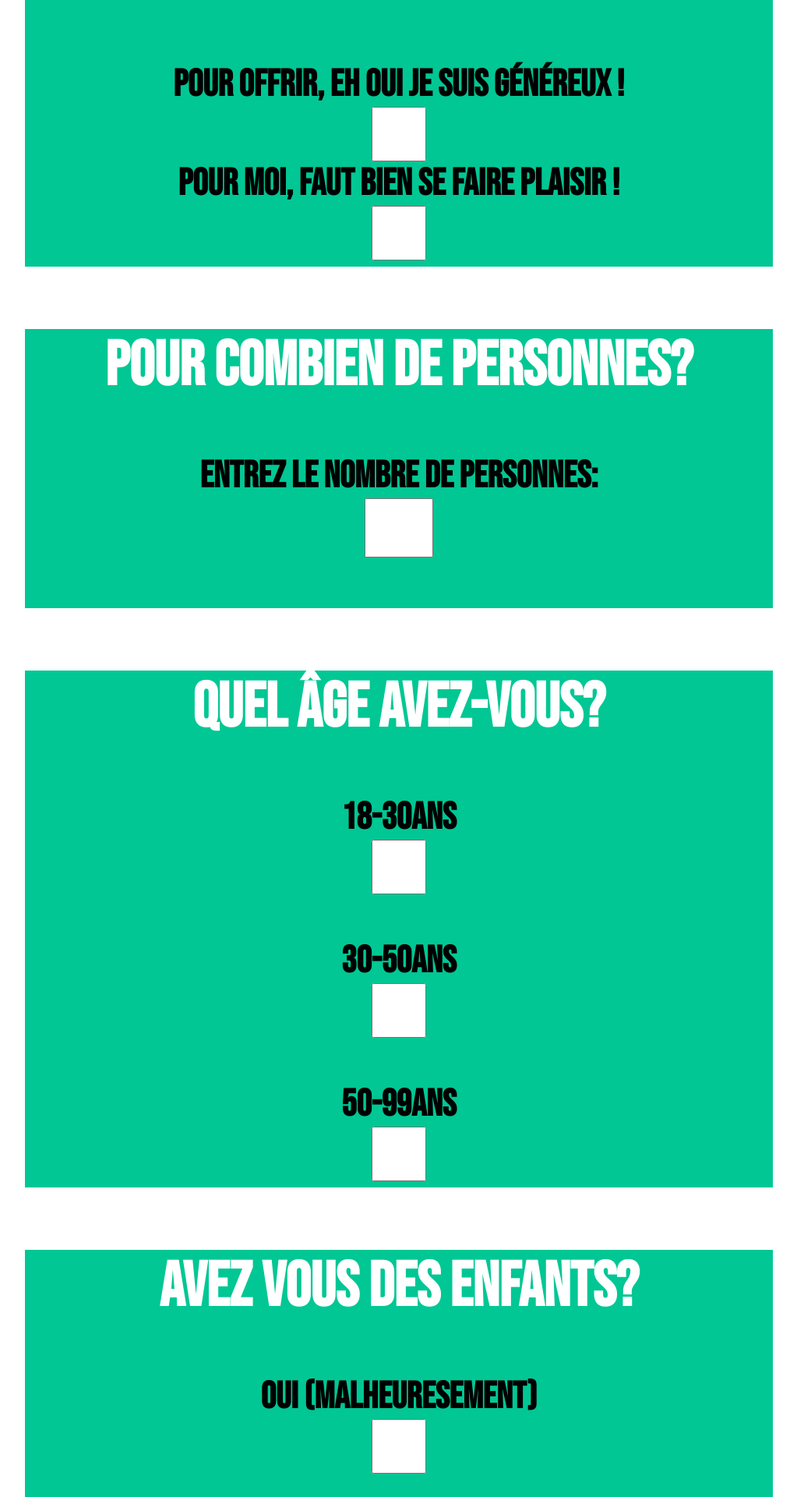
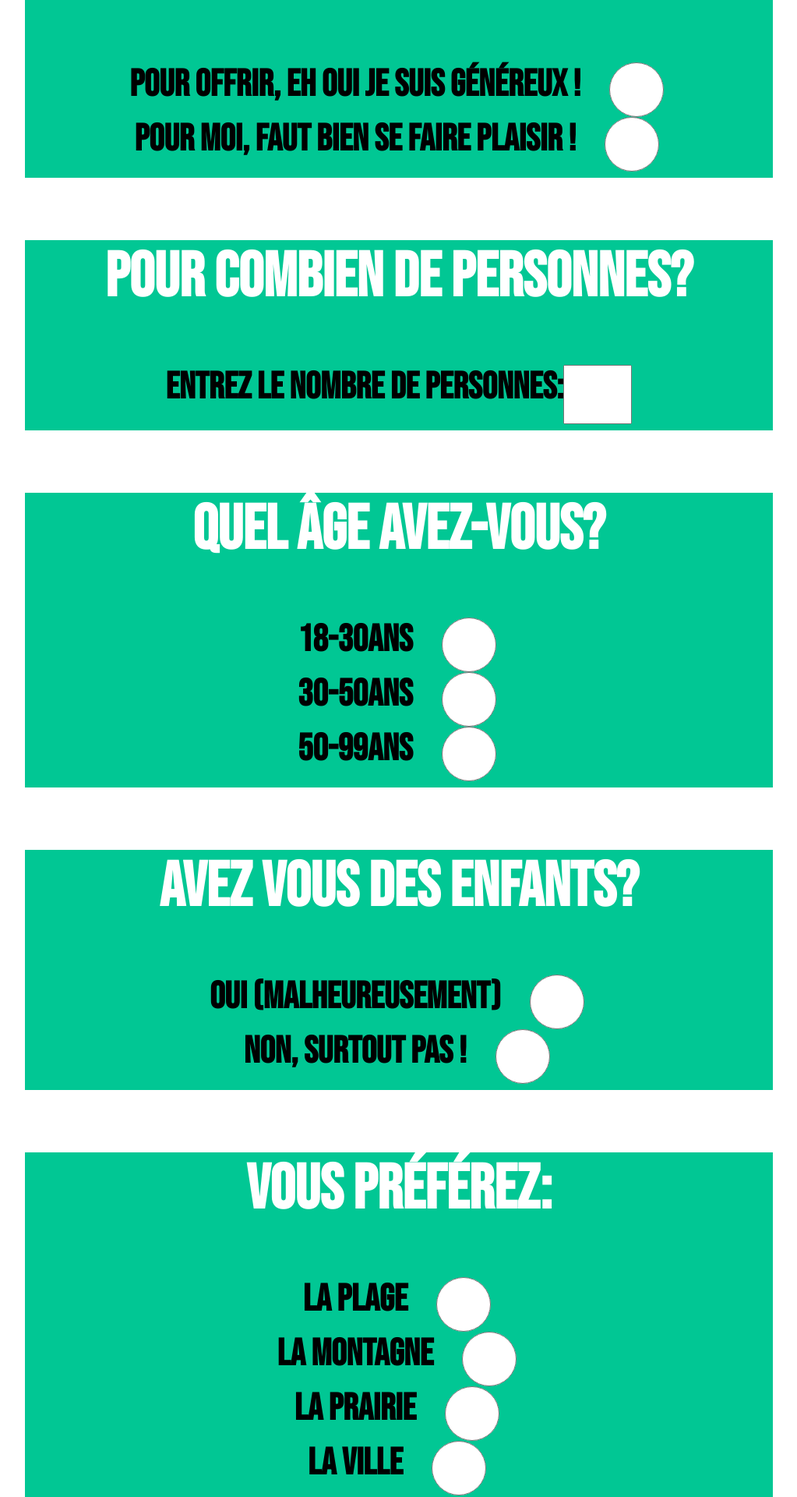
Before and after one commit to WildCodeSchool-2024-02/HideAway, a React (Vite) app in the folder client/: page /quizz in a window 1280 px wide. Shown: the part 802-2722 px from the top of the page at 78% size, without its empty margins (128-1151 px from the left). Built offline with nearby package versions, Linux system fonts and the light colour scheme.

Commit message:
22:09 commit

```diff
--- a/client/src/pages/Quizz.jsx
+++ b/client/src/pages/Quizz.jsx
@@ -11,99 +11,150 @@ export default function Quizz() {
         <h1 className="main-title">Quizz</h1>
         <p className="quizz-description">
           Vous allez effectuer un test qui va déterminer quelle serais votre
-          activité idéal en fonction de vos réponses{" "}
+          activité idéal en fonction de vos réponses
         </p>
         <form>
           <section className="quizz-question-response">
             <h2 className="quizz-question">
               A qui cette expérience est destinée?
             </h2>
-            <label htmlFor="firstquestion">
+            <label className="quizz-label">
               Pour offrir, eh oui je suis généreux !
+              <input
+                type="radio"
+                name="experience-destination"
+                value="offrir"
+                className="case"
+              />
             </label>
-            <input type="checkbox" className="case" />
-
-            <label htmlFor="lastname">
+            <label className="quizz-label">
               Pour moi, faut bien se faire plaisir !
+              <input
+                type="radio"
+                name="experience-destination"
+                value="pour-moi"
+                className="case"
+              />
             </label>
-            <input type="checkbox" className="case" />
           </section>
 
           <section className="quizz-question-response">
             <h2 className="quizz-question">Pour combien de personnes?</h2>
-            <label htmlFor="firstname">Entrez le nombre de personnes: </label>
-            <input type="number" className="case-number" />
-            <br />
+            <label className="quizz-label">
+              Entrez le nombre de personnes:
+              <input type="number" className="case-number" />
+            </label>
           </section>
 
           <section className="quizz-question-response">
             <h2 className="quizz-question">Quel âge avez-vous?</h2>
-            <label htmlFor="firstquestion">18-30ans</label>
-            <input type="checkbox" className="case" />
-            <br />
-
-            <label htmlFor="lastname">30-50ans</label>
-            <input type="checkbox" className="case" />
-            <br />
-
-            <label htmlFor="lastname">50-99ans</label>
-            <input type="checkbox" className="case" />
+            <label className="quizz-label">
+              18-30ans
+              <input type="radio" name="age" value="18-30" className="case" />
+            </label>
+            <label className="quizz-label">
+              30-50ans
+              <input type="radio" name="age" value="30-50" className="case" />
+            </label>
+            <label className="quizz-label">
+              50-99ans
+              <input type="radio" name="age" value="50-99" className="case" />
+            </label>
           </section>
 
           <section className="quizz-question-response">
             <h2 className="quizz-question">Avez vous des enfants?</h2>
-            <label htmlFor="firstname">Oui (malheuresement)</label>
-            <input type="checkbox" className="case" />
-            <br />
-
-            <label htmlFor="lastname">Non, surtout pas !</label>
-            <input type="checkbox" className="case" />
+            <label className="quizz-label">
+              Oui (malheureusement)
+              <input type="radio" name="enfants" value="oui" className="case" />
+            </label>
+            <label className="quizz-label">
+              Non, surtout pas !
+              <input type="radio" name="enfants" value="non" className="case" />
+            </label>
           </section>
 
           <section className="quizz-question-response">
-            <h2 className="quizz-question">Vous préferez:</h2>
-            <label htmlFor="firstname">La plage</label>
-            <input type="checkbox" className="case" />
-            <br />
-            <label htmlFor="firstname">La montagne</label>
-            <input type="checkbox" className="case" />
-            <br />
-            <label htmlFor="firstname">La prairie</label>
-            <input type="checkbox" className="case" />
-            <br />
-            <label htmlFor="firstname">La ville</label>
-            <input type="checkbox" className="case" />
-            <br />
+            <h2 className="quizz-question">Vous préférez:</h2>
+            <label className="quizz-label">
+              La plage
+              <input
+                type="radio"
+                name="preference"
+                value="plage"
+                className="case"
+              />
+            </label>
+            <label className="quizz-label">
+              La montagne
+              <input
+                type="radio"
+                name="preference"
+                value="montagne"
+                className="case"
+              />
+            </label>
+            <label className="quizz-label">
+              La prairie
+              <input
+                type="radio"
+                name="preference"
+                value="prairie"
+                className="case"
+              />
+            </label>
+            <label className="quizz-label">
+              La ville
+              <input
+                type="radio"
+                name="preference"
+                value="ville"
+                className="case"
+              />
+            </label>
           </section>
+
           <section className="quizz-question-response">
             <h2 className="quizz-question">Vous êtes plutôt:</h2>
-            <label htmlFor="firstname">
+            <label>
               Casse-cou, le goût du risque c'est tout moi
+              <input
+                type="radio"
+                name="personality"
+                value="casse-cou"
+                className="case"
+              />
             </label>
-            <input type="checkbox" className="case" />
-            <br />
-            <label htmlFor="firstname">
+            <label>
               Fêtard, dansez jusqu'au bout de la nuit
+              <input
+                type="radio"
+                name="personality"
+                value="fetard"
+                className="case"
+              />
             </label>
-            <input type="checkbox" className="case" />
-            <br />
-            <label htmlFor="firstname">
-              Manuel, j'aime constuire des choses moi même
+            <label>
+              Manuel, j'aime construire des choses moi même
+              <input
+                type="radio"
+                name="personality"
+                value="manuel"
+                className="case"
+              />
             </label>
-            <input type="checkbox" className="case" />
-            <br />
-            <label htmlFor="firstname">
-              Évasion, je veut partir dans un endroit insolite
+            <label>
+              Évasion, je veux partir dans un endroit insolite
+              <input
+                type="radio"
+                name="personality"
+                value="evasion"
+                className="case"
+              />
             </label>
-            <input type="checkbox" className="case" />
-            <br />
           </section>
         </form>
-        <Link
-          to="/activity/:id"
-          className="submit-quizz"
-          activeClassName="active"
-        >
+        <Link to="/activity/:id" className="submit-quizz">
           Finir le Quizz
         </Link>
       </div>
--- a/client/src/pages/styles/quizz.css
+++ b/client/src/pages/styles/quizz.css
@@ -53,6 +53,9 @@
 
 /** Les cases **/
 .case {
+  display: flex;
+  justify-content: center;
+  margin-left: 2rem;
   height: 70px;
   width: 80px;
   border: 15rem solid var(--primary-color);
@@ -63,6 +66,11 @@
   height: 70px;
   width: 80px;
   size: 5rem;
+}
+
+.quizz-label {
+  display: flex;
+  justify-content: center;
 }
 
 .submit-quizz {
```
Also changed, not shown: 1 other file (tests, documents, lock files or other folders).
